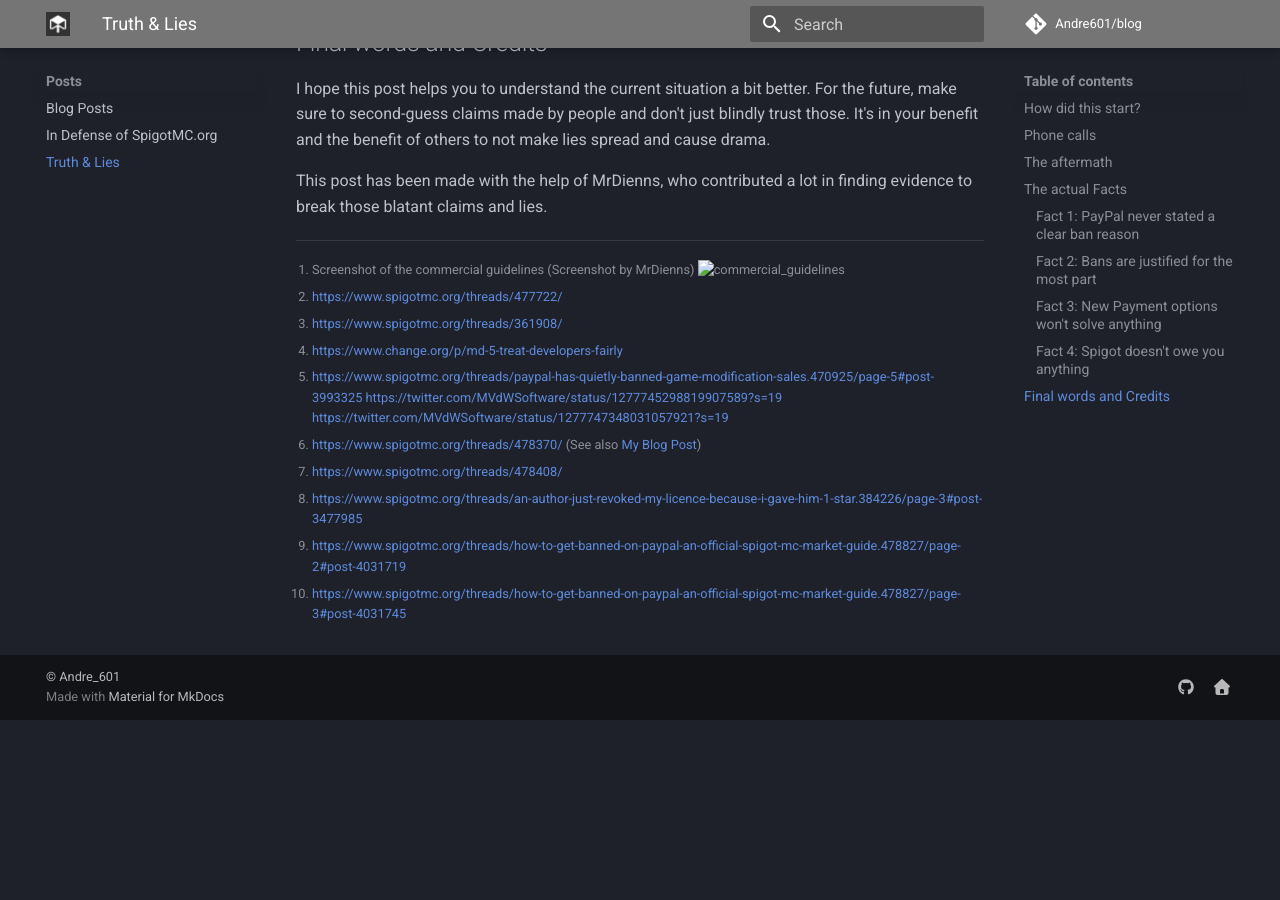
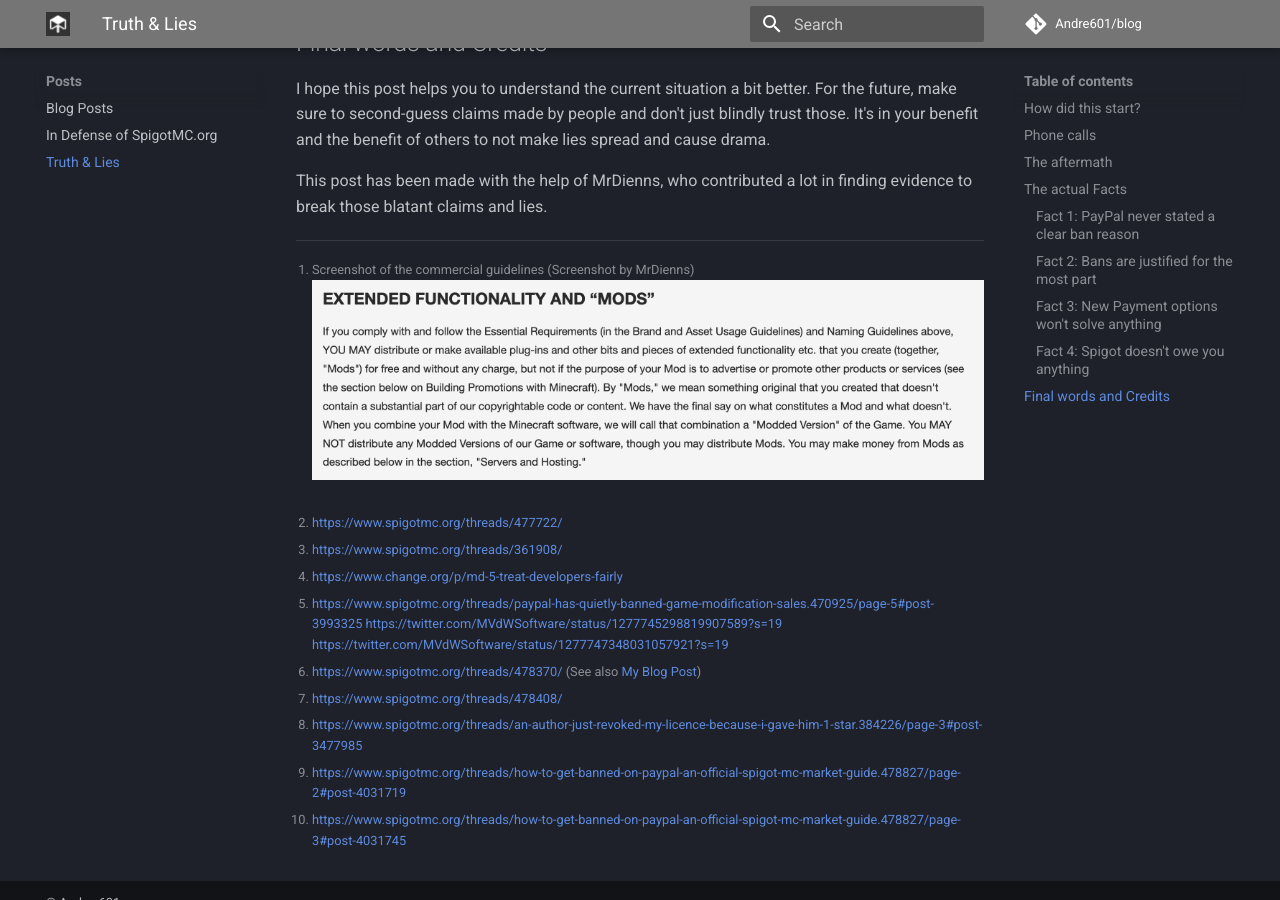
Before and after one commit to Andre601/blog, an MkDocs documentation site: the page built from docs/posts/truth-and-lies.md, in a window 1280 px wide and 900 px high, scrolled down 3327 px. Built offline with MkDocs 1.6.1 and Material for MkDocs 9.7.7, drawn with Linux system fonts in a browser that asks for light colours; comment, search, counter and statistics services are not loaded; before the commit the page ends 4047 px from its top, so only the background shows below that.

Commit message:
Add image

```diff
--- a/docs/posts/truth-and-lies.md
+++ b/docs/posts/truth-and-lies.md
@@ -75,7 +75,7 @@
 
 [^1]:
     Screenshot of the commercial guidelines (Screenshot by MrDienns)
-    ![commercial_guidelines](/blog/assets/posts/truth-and-lies/commercial_guidelines.jpg)
+    ![commercial_guidelines](/blog/assets/img/posts/truth-and-lies/commercial_guidelines.jpg)
 [^2]: https://www.spigotmc.org/threads/477722/
 [^3]: https://www.spigotmc.org/threads/361908/
 [^4]: https://www.change.org/p/md-5-treat-developers-fairly
```
Also changed, not shown: docs/assets/img/posts/truth-and-lies/commercial_guidelines.jpg (added).
